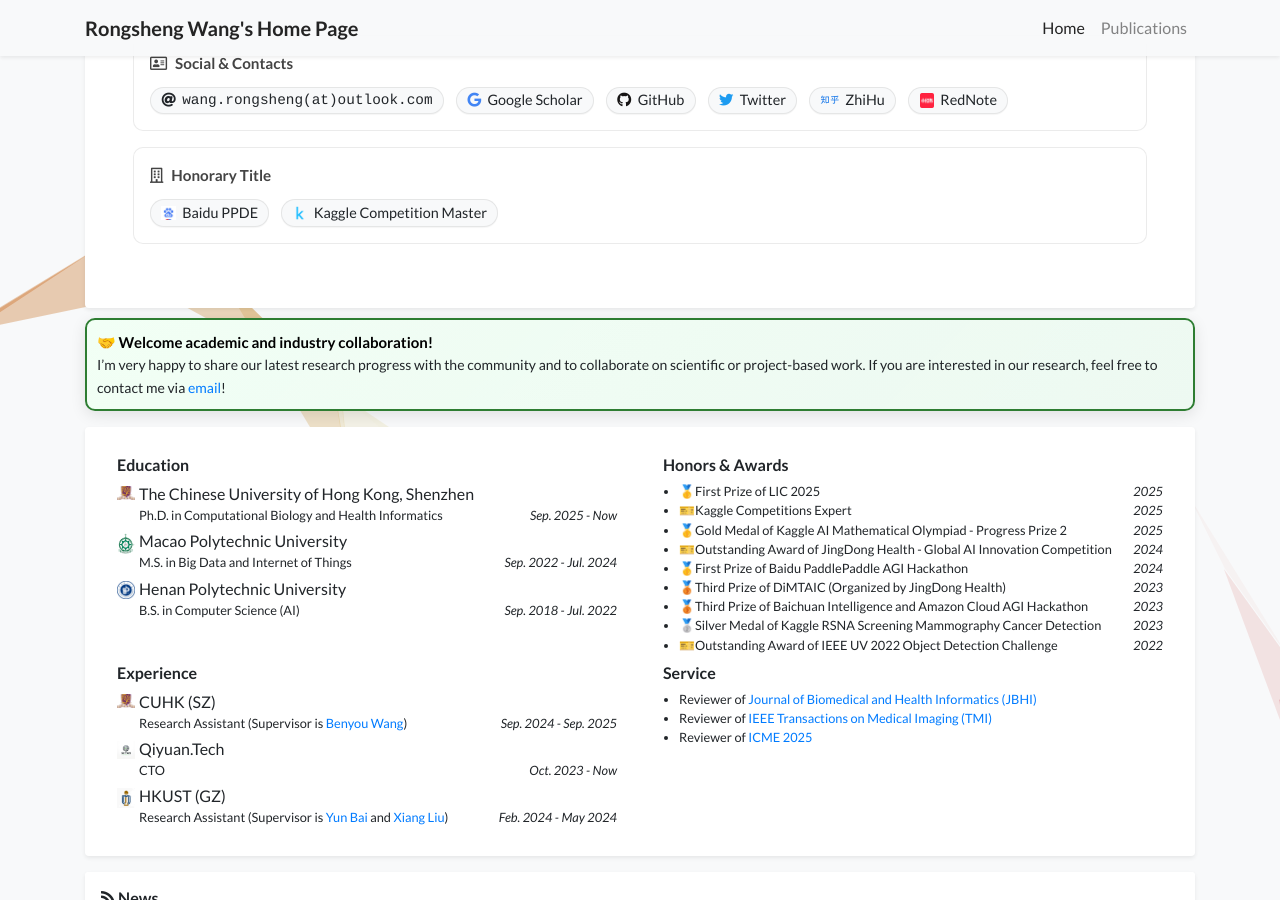
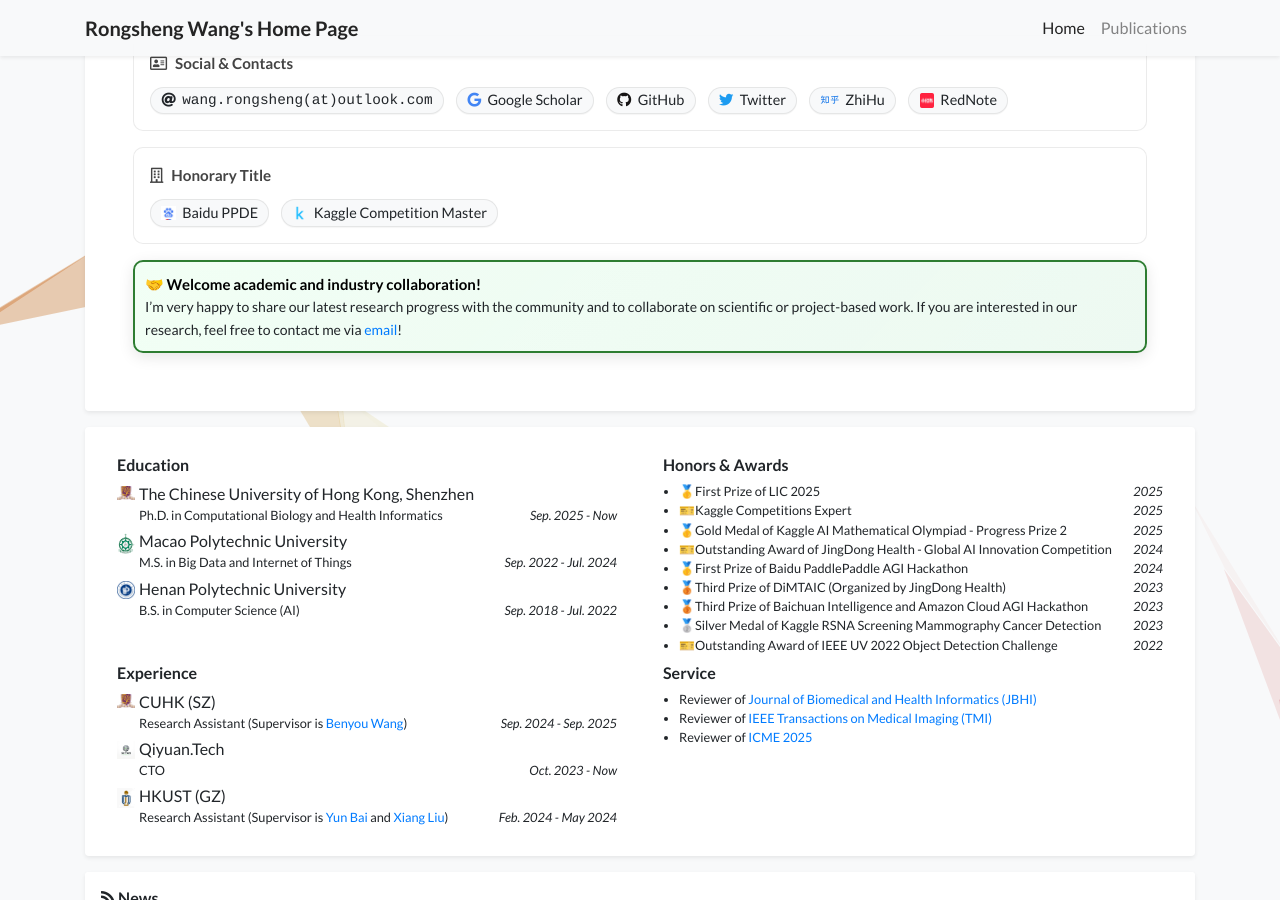
Before and after one commit to WangRongsheng/WangRongsheng.github.io, a Jekyll site: the page built from index.html, in a window 1280 px wide and 900 px high, scrolled down 451 px. Built offline with Jekyll 4.4.1, drawn with Linux system fonts in a browser that asks for light colours; a style sheet for code colours, icons or effects is not loaded.

Commit message:
Update profile_card.html

```diff
--- a/_includes/widgets/profile_card.html
+++ b/_includes/widgets/profile_card.html
@@ -245,6 +245,14 @@
           </div>
         </div>
 
+        <div style="background: linear-gradient(135deg, #f0fff4, #e6f7ec); padding: 10px; border-radius: 10px; margin: 10px 0; border: 2px solid #2e7d32; box-shadow: 0 4px 15px rgba(0, 0, 0, 0.1); position: relative; overflow: hidden; font-size: 14px; line-height: 1.6;">
+        <div style="position: absolute; top: 0; left: 0; width: 100%; height: 100%; background: linear-gradient(135deg, rgba(255, 255, 255, 0.1), rgba(255, 255, 255, 0.3)); pointer-events: none;"></div>
+        <p style="margin: 0; position: relative; z-index: 1;">
+          <strong style="color: black; font-size: 15px;">🤝 Welcome academic and industry collaboration!</strong><br>
+          I’m very happy to share our latest research progress with the community and to collaborate on scientific or project-based work. If you are interested in our research, feel free to contact me via <a href="mailto:wrs6@88.com">email</a>!
+        </p>
+      </div>
+
       </div>
     </div>
   </div>
@@ -275,11 +283,3 @@
     $(function () { $('[data-toggle="tooltip"]').tooltip(); });
   }
 </script>
-
-<div style="background: linear-gradient(135deg, #f0fff4, #e6f7ec); padding: 10px; border-radius: 10px; margin: 10px 0; border: 2px solid #2e7d32; box-shadow: 0 4px 15px rgba(0, 0, 0, 0.1); position: relative; overflow: hidden; font-size: 14px; line-height: 1.6;">
-  <div style="position: absolute; top: 0; left: 0; width: 100%; height: 100%; background: linear-gradient(135deg, rgba(255, 255, 255, 0.1), rgba(255, 255, 255, 0.3)); pointer-events: none;"></div>
-  <p style="margin: 0; position: relative; z-index: 1;">
-    <strong style="color: black; font-size: 15px;">🤝 Welcome academic and industry collaboration!</strong><br>
-    I’m very happy to share our latest research progress with the community and to collaborate on scientific or project-based work. If you are interested in our research, feel free to contact me via <a href="mailto:wrs6@88.com">email</a>!
-  </p>
-</div>
```
